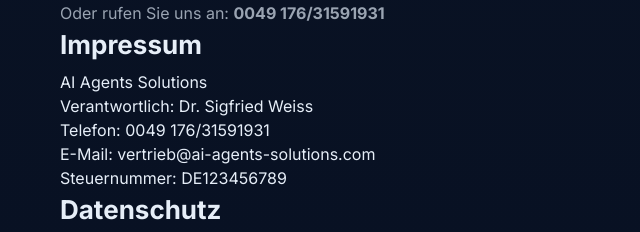
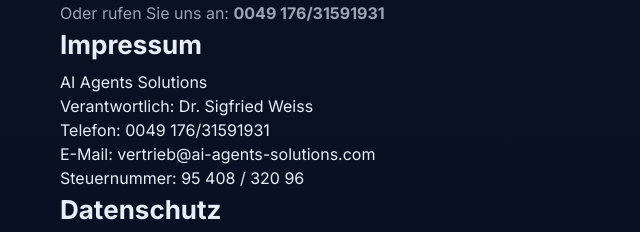
Before and after one commit to souldest/AI-Agenten-Solutions, a plain HTML site: page index.html in a window 1280 px wide. Shown: the part 2044-2276 px from the top of the page, 0-640 px from the left. Drawn offline with Linux system fonts and the light colour scheme.

Commit message:
Update index.html

```diff
--- a/index.html
+++ b/index.html
@@ -165,7 +165,7 @@ footer{padding:24px 20px;text-align:center;color:var(--muted);font-size:14px;mar
 <!-- Impressum -->
 <section class="section">
 <h2>Impressum</h2>
-<p>AI Agents Solutions<br>Verantwortlich: Dr. Sigfried Weiss<br>Telefon: 0049 176/31591931<br>E-Mail: vertrieb@ai-agents-solutions.com<br>Steuernummer: DE123456789</p>
+<p>AI Agents Solutions<br>Verantwortlich: Dr. Sigfried Weiss<br>Telefon: 0049 176/31591931<br>E-Mail: vertrieb@ai-agents-solutions.com<br>Steuernummer: 95 408 / 320 96</p>
 </section>
 
 <!-- Datenschutz -->
```
